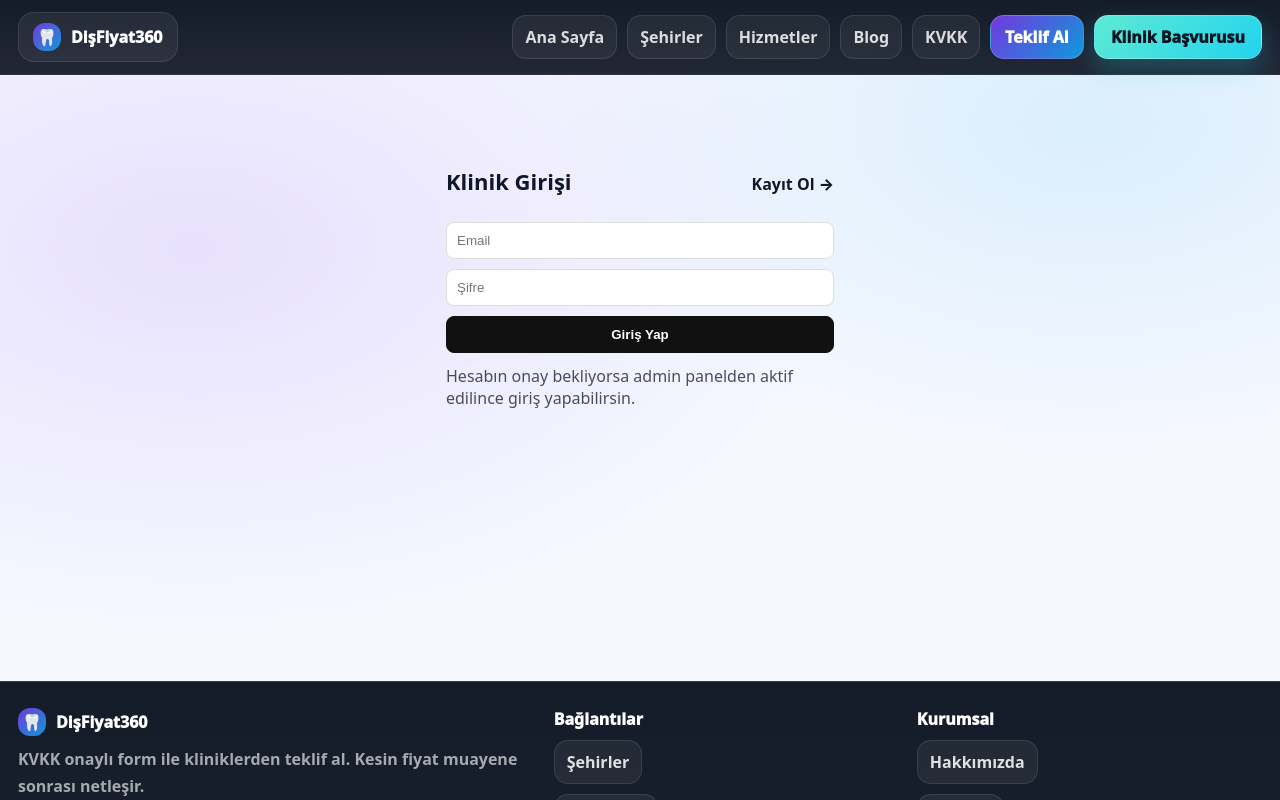
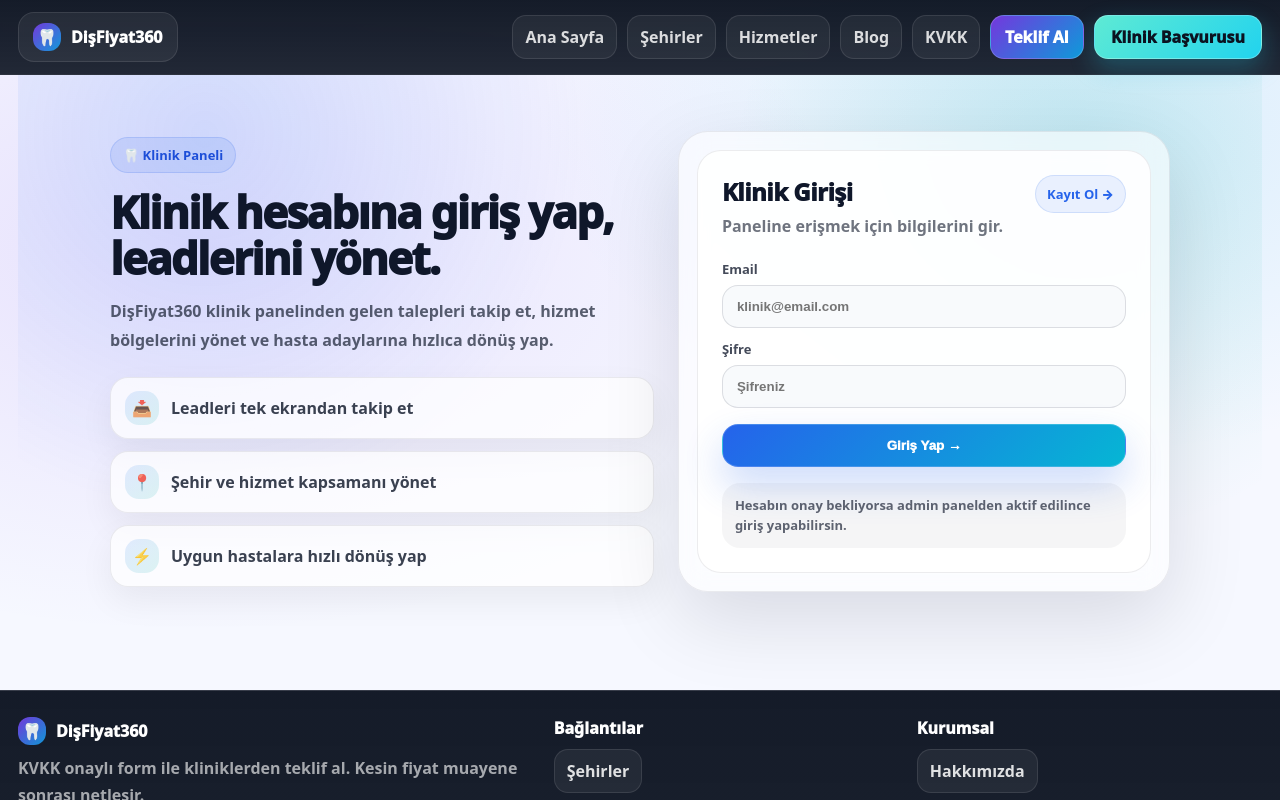
Before and after one commit to ferhat945/dis-fiyat-platform, a Next.js app: page /login in a window 1280 px wide. Shown: the top 800 px of the page. Built offline with nearby package versions, Linux system fonts and the light colour scheme; no server answers.

Commit message:
Login sayfasini modernlestir

```diff
--- a/src/app/login/page.tsx
+++ b/src/app/login/page.tsx
@@ -35,51 +35,285 @@ export default function PanelLoginPage(): JSX.Element {
   }
 
   return (
-    <div style={{ maxWidth: 420, margin: "60px auto", padding: 16 }}>
-      <div style={{ display: "flex", justifyContent: "space-between", alignItems: "baseline", gap: 12, marginBottom: 12 }}>
-        <h1 style={{ fontSize: 22, fontWeight: 800 }}>Klinik Girişi</h1>
-        <Link href="/register" style={{ textDecoration: "none", fontWeight: 800 }}>
+    <section
+      style={{
+        minHeight: "calc(100vh - 260px)",
+        padding: "56px 16px 72px",
+        background:
+          "radial-gradient(circle at 15% 10%, rgba(59,130,246,0.16), transparent 32%), radial-gradient(circle at 85% 20%, rgba(20,184,166,0.14), transparent 30%)",
+      }}
+    >
+      <div
+        style={{
+          maxWidth: 1060,
+          margin: "0 auto",
+          display: "grid",
+          gridTemplateColumns: "1.05fr 0.95fr",
+          gap: 24,
+          alignItems: "center",
+        }}
+      >
+        <div>
+          <div
+            style={{
+              display: "inline-flex",
+              alignItems: "center",
+              gap: 8,
+              padding: "8px 12px",
+              borderRadius: 999,
+              background: "rgba(37,99,235,0.10)",
+              border: "1px solid rgba(37,99,235,0.16)",
+              color: "#1d4ed8",
+              fontWeight: 900,
+              fontSize: 13,
+              marginBottom: 16,
+            }}
+          >
+            🦷 Klinik Paneli
+          </div>
+
+          <h1
+            style={{
+              margin: 0,
+              fontSize: 44,
+              lineHeight: 1.05,
+              letterSpacing: "-0.04em",
+              fontWeight: 950,
+              color: "#0f172a",
+            }}
+          >
+            Klinik hesabına giriş yap, leadlerini yönet.
+          </h1>
+
+          <p
+            style={{
+              margin: "16px 0 0",
+              maxWidth: 560,
+              color: "rgba(15,23,42,0.68)",
+              fontSize: 16,
+              lineHeight: 1.8,
+              fontWeight: 700,
+            }}
+          >
+            DişFiyat360 klinik panelinden gelen talepleri takip et, hizmet bölgelerini yönet ve
+            hasta adaylarına hızlıca dönüş yap.
+          </p>
+
+          <div
+            style={{
+              marginTop: 22,
+              display: "grid",
+              gap: 12,
+              maxWidth: 560,
+            }}
+          >
+            {[
+              ["📥", "Leadleri tek ekrandan takip et"],
+              ["📍", "Şehir ve hizmet kapsamanı yönet"],
+              ["⚡", "Uygun hastalara hızlı dönüş yap"],
+            ].map(([icon, text]) => (
+              <div
+                key={text}
+                style={{
+                  display: "flex",
+                  alignItems: "center",
+                  gap: 12,
+                  padding: "13px 14px",
+                  borderRadius: 18,
+                  background: "rgba(255,255,255,0.72)",
+                  border: "1px solid rgba(15,23,42,0.08)",
+                  boxShadow: "0 14px 34px rgba(2,6,23,0.06)",
+                  fontWeight: 850,
+                  color: "rgba(15,23,42,0.82)",
+                }}
+              >
+                <span
+                  style={{
+                    width: 34,
+                    height: 34,
+                    display: "grid",
+                    placeItems: "center",
+                    borderRadius: 14,
+                    background: "linear-gradient(135deg, rgba(59,130,246,0.14), rgba(20,184,166,0.14))",
+                  }}
+                >
+                  {icon}
+                </span>
+                {text}
+              </div>
+            ))}
+          </div>
+        </div>
+
+        <div
+          style={{
+            borderRadius: 30,
+            padding: 18,
+            background: "rgba(255,255,255,0.60)",
+            border: "1px solid rgba(15,23,42,0.08)",
+            boxShadow: "0 28px 80px rgba(2,6,23,0.12)",
+            backdropFilter: "blur(14px)",
+          }}
+        >
+          <div
+            style={{
+              borderRadius: 24,
+              padding: 24,
+              background: "rgba(255,255,255,0.88)",
+              border: "1px solid rgba(15,23,42,0.08)",
+            }}
+          >
+            <div
+              style={{
+                display: "flex",
+                justifyContent: "space-between",
+                alignItems: "flex-start",
+                gap: 12,
+                marginBottom: 20,
+              }}
+            >
+              <div>
+                <h2
+                  style={{
+                    margin: 0,
+                    fontSize: 24,
+                    fontWeight: 950,
+                    color: "#0f172a",
+                    letterSpacing: "-0.02em",
+                  }}
+                >
+                  Klinik Girişi
+                </h2>
+                <p
+                  style={{
+                    margin: "6px 0 0",
+                    color: "rgba(15,23,42,0.60)",
+                    fontWeight: 700,
+                    lineHeight: 1.6,
+                  }}
+                >
+                  Paneline erişmek için bilgilerini gir.
+                </p>
+              </div>
+
+              <Link
+                href="/register"
+                style={{
+                  textDecoration: "none",
+                  fontWeight: 900,
+                  fontSize: 13,
+                  padding: "9px 11px",
+                  borderRadius: 999,
+                  color: "#2563eb",
+                  background: "rgba(37,99,235,0.09)",
+                  border: "1px solid rgba(37,99,235,0.14)",
+                  whiteSpace: "nowrap",
+                }}
+              >
                 Kayıt Ol →
               </Link>
             </div>
 
-      <form onSubmit={onSubmit} style={{ display: "grid", gap: 10 }}>
+            <form onSubmit={onSubmit} style={{ display: "grid", gap: 12 }}>
+              <label style={{ display: "grid", gap: 7 }}>
+                <span style={{ fontSize: 13, fontWeight: 900, color: "rgba(15,23,42,0.78)" }}>
+                  Email
+                </span>
                 <input
                   value={email}
                   onChange={(e) => setEmail(e.target.value)}
-          placeholder="Email"
+                  placeholder="klinik@email.com"
                   type="email"
-          style={{ padding: 10, border: "1px solid #ddd", borderRadius: 8 }}
+                  autoComplete="email"
+                  style={{
+                    padding: "13px 14px",
+                    border: "1px solid rgba(15,23,42,0.12)",
+                    borderRadius: 16,
+                    outline: "none",
+                    fontWeight: 800,
+                    background: "rgba(248,250,252,0.95)",
+                    color: "#0f172a",
+                  }}
                 />
+              </label>
+
+              <label style={{ display: "grid", gap: 7 }}>
+                <span style={{ fontSize: 13, fontWeight: 900, color: "rgba(15,23,42,0.78)" }}>
+                  Şifre
+                </span>
                 <input
                   value={password}
                   onChange={(e) => setPassword(e.target.value)}
-          placeholder="Şifre"
+                  placeholder="Şifreniz"
                   type="password"
-          style={{ padding: 10, border: "1px solid #ddd", borderRadius: 8 }}
+                  autoComplete="current-password"
+                  style={{
+                    padding: "13px 14px",
+                    border: "1px solid rgba(15,23,42,0.12)",
+                    borderRadius: 16,
+                    outline: "none",
+                    fontWeight: 800,
+                    background: "rgba(248,250,252,0.95)",
+                    color: "#0f172a",
+                  }}
                 />
+              </label>
 
               <button
                 type="submit"
                 disabled={loading}
                 style={{
-            padding: 10,
-            borderRadius: 8,
-            border: "1px solid #111",
-            background: "#111",
+                  marginTop: 4,
+                  padding: "13px 14px",
+                  borderRadius: 16,
+                  border: "1px solid rgba(255,255,255,0.18)",
+                  background: "linear-gradient(135deg, #2563eb, #06b6d4)",
                   color: "#fff",
-            fontWeight: 700,
+                  fontWeight: 950,
+                  cursor: loading ? "not-allowed" : "pointer",
+                  opacity: loading ? 0.7 : 1,
+                  boxShadow: "0 18px 38px rgba(37,99,235,0.24)",
                 }}
               >
-          {loading ? "Giriş..." : "Giriş Yap"}
+                {loading ? "Giriş yapılıyor..." : "Giriş Yap →"}
               </button>
 
-        {err && <div style={{ color: "crimson" }}>{err}</div>}
+              {err ? (
+                <div
+                  style={{
+                    marginTop: 4,
+                    padding: "11px 12px",
+                    borderRadius: 16,
+                    background: "rgba(220,38,38,0.08)",
+                    border: "1px solid rgba(220,38,38,0.16)",
+                    color: "#b91c1c",
+                    fontWeight: 850,
+                    fontSize: 13,
+                    lineHeight: 1.5,
+                  }}
+                >
+                  {err}
+                </div>
+              ) : null}
             </form>
 
-      <div style={{ marginTop: 12, opacity: 0.75 }}>
+            <div
+              style={{
+                marginTop: 16,
+                padding: "12px 13px",
+                borderRadius: 18,
+                background: "rgba(15,23,42,0.04)",
+                color: "rgba(15,23,42,0.66)",
+                fontSize: 13,
+                lineHeight: 1.6,
+                fontWeight: 750,
+              }}
+            >
               Hesabın onay bekliyorsa admin panelden aktif edilince giriş yapabilirsin.
             </div>
           </div>
+        </div>
+      </div>
+    </section>
   );
 }
```
Lines whose indentation alone changed are shown as unchanged.
